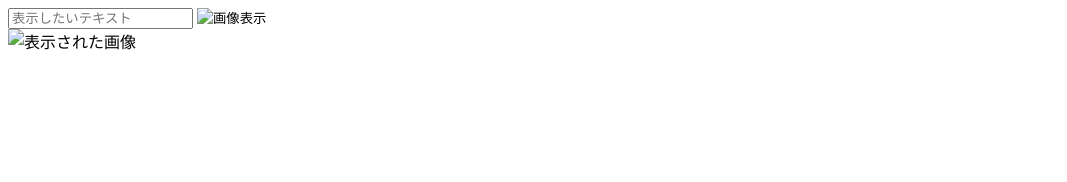
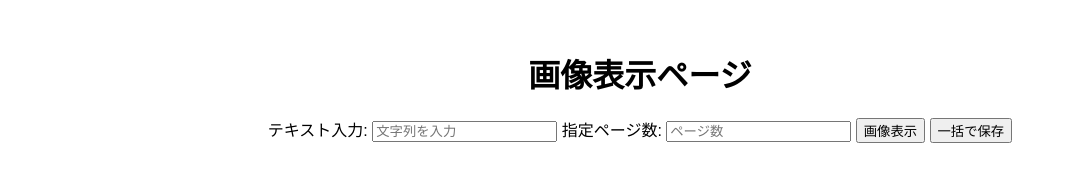
Before and after one commit to sakumafuminori/pictureDL, a plain HTML site: page index.html in a window 1280 px wide. Shown: the whole page, without its empty margins (0-1067 px from the left). Drawn offline with nearby package versions, Linux system fonts and the light colour scheme.

Commit message:
連番で画像URLを生成する機能、ZIPで一括DL機能追加

```diff
--- a/index.html
+++ b/index.html
@@ -2,29 +2,89 @@
 <html lang="ja">
 <head>
   <meta charset="UTF-8">
-  <title>画像表示</title>
+  <meta name="viewport" content="width=device-width, initial-scale=1.0">
+  <title>画像表示ページ</title>
+  <style>
+    /* スタイルの追加（任意） */
+    body {
+      font-family: Arial, sans-serif;
+      text-align: center;
+      margin: 50px;
+    }
+    img {
+      max-width: 100%;
+      height: auto;
+      margin-top: 20px;
+    }
+  </style>
 </head>
 <body>
-  <form action="#">
-    <input type="text" name="text" placeholder="表示したいテキスト">
-    <input type="image" src="button.jpg" alt="画像表示" onclick="showImage()">
-  </form>
-  <img id="image" src="" alt="表示された画像">
-  <p id="url"></p>
+
+  <h1>画像表示ページ</h1>
+
+  <label for="textInput">テキスト入力:</label>
+  <input type="text" id="textInput" placeholder="文字列を入力">
+
+  <label for="pageInput">指定ページ数:</label>
+  <input type="number" id="pageInput" placeholder="ページ数">
+
+  <button onclick="displayImages()">画像表示</button>
+  <button onclick="downloadImages()">一括で保存</button>
+
+  <div id="imageContainer"></div>
+
   <script>
-    function showImage() {
-  // フォームからテキストを取得する
-  const text = document.querySelector("input[name='text']").value;
+    var imageUrls = []; // 画像のURLを保持する配列
 
-  // テキストと1.jpgを連結したURLを生成
-  const url = `${text}.jpg`;
+    function displayImages() {
+      // テキスト入力値の取得
+      var inputText = document.getElementById("textInput").value;
 
-  // 画像要素のsrc属性にURLを設定する
-  document.querySelector("#image").src = url;
+      // 指定ページ数の取得
+      var pageCount = parseInt(document.getElementById("pageInput").value);
 
-  // 連結後のURLを表示する
-  document.querySelector("#url").textContent = url;
-}
+      // 画像を表示するための要素取得
+      var imageContainer = document.getElementById("imageContainer");
+
+      // 画像をクリア
+      imageContainer.innerHTML = "";
+
+      // 1.jpg から指定ページ数までの画像を表示
+      for (var i = 1; i <= pageCount; i++) {
+        var imageUrl = inputText + i + ".jpg";
+        var imgElement = document.createElement("img");
+        imgElement.src = imageUrl;
+        imageContainer.appendChild(imgElement);
+
+        // 画像のURLを配列に追加
+        imageUrls.push(imageUrl);
+      }
+    }
+
+    function downloadImages() {
+      // ZIPファイルを作成
+      var zip = new JSZip();
+
+      // 画像を一括でZIPファイルに追加
+      imageUrls.forEach(function(imageUrl, index) {
+        fetch(imageUrl)
+          .then(response => response.blob())
+          .then(blob => {
+            zip.file("image_" + (index + 1) + ".jpg", blob);
+          });
+      });
+
+      // ZIPファイルをダウンロード
+      zip.generateAsync({ type: "blob" })
+        .then(function(content) {
+          saveAs(content, "images.zip");
+        });
+    }
   </script>
+
+  <!-- JSZipおよびFileSaver.jsのCDNを追加 -->
+  <script src="https://cdn.jsdelivr.net/npm/jszip@3.5.0/dist/jszip.min.js"></script>
+  <script src="https://cdn.jsdelivr.net/npm/file-saver@2.0.5/dist/FileSaver.min.js"></script>
+
 </body>
 </html>
```
